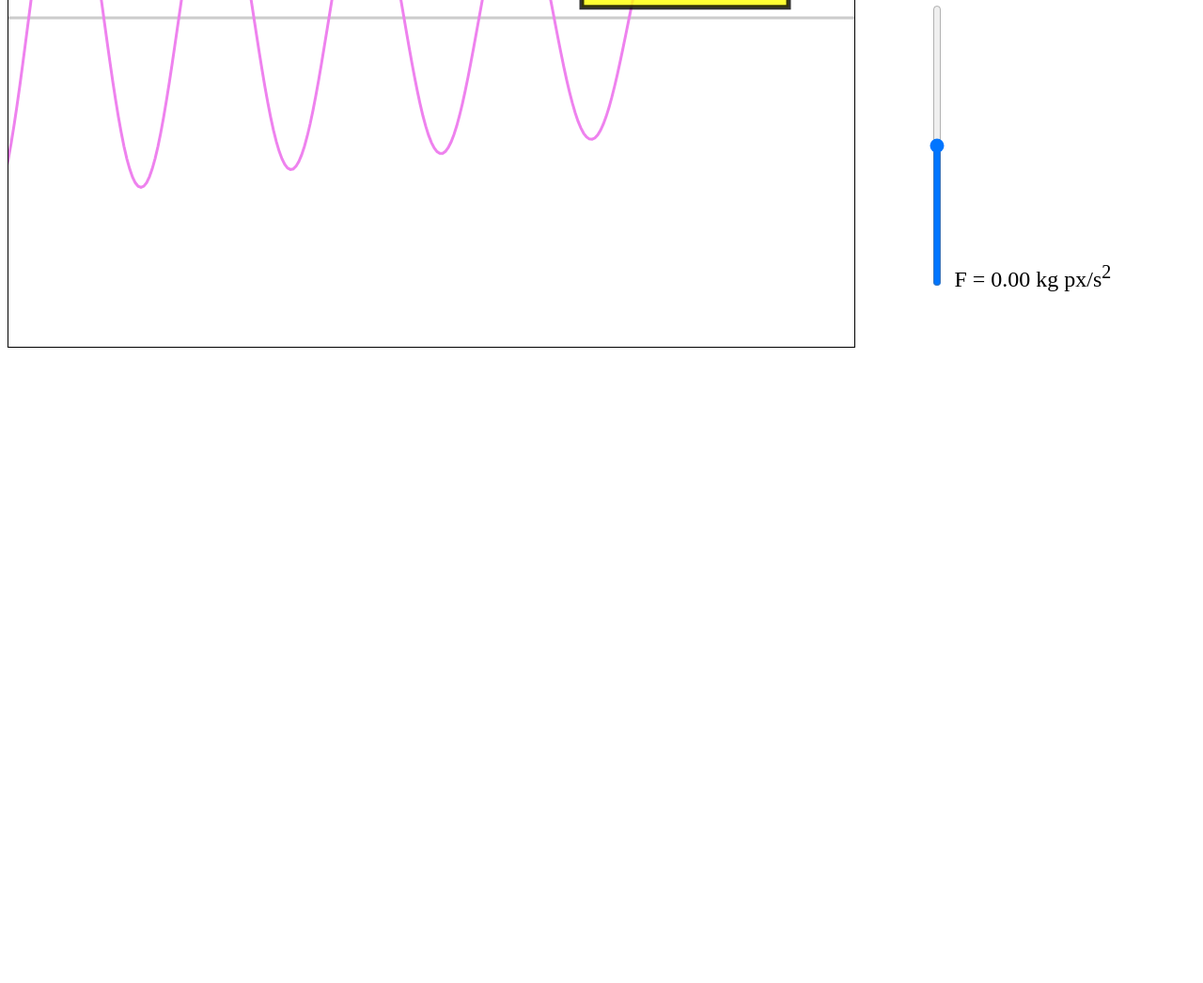
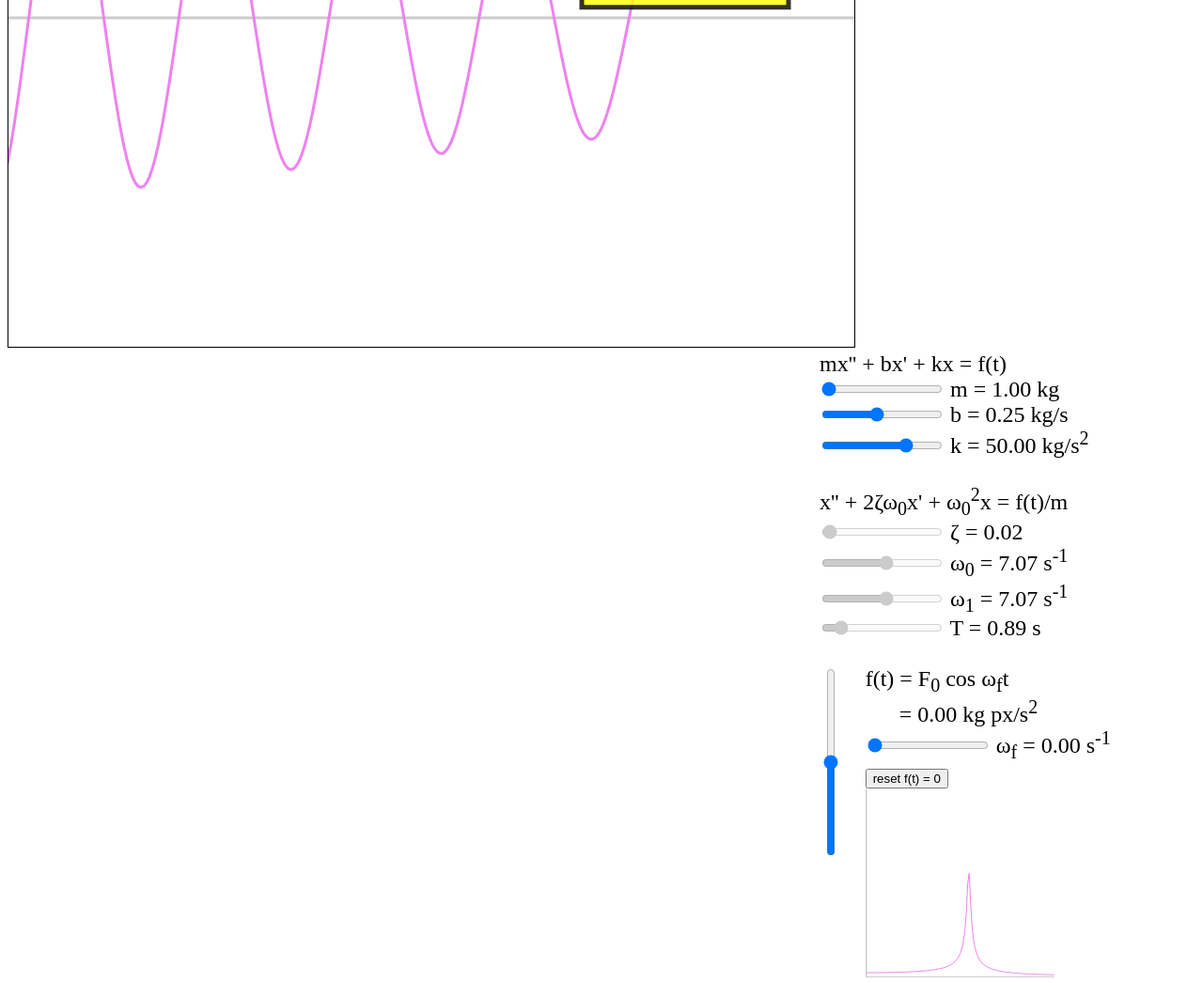
Before and after one commit to caseychu/spring-simulator, a plain HTML site: page index.html in a window 1280 px wide. Shown: the part 340-1386 px from the top of the page at 94% size. Before the commit the page ends 800 px from the top, so only its background shows below. Drawn offline with Linux system fonts and the light colour scheme.

Commit message:
lorentzian

```diff
--- a/index.html
+++ b/index.html
@@ -3,13 +3,14 @@
 	<head>
 		<title>Mass-Spring System</title>
 		<style type="text/css">
-			canvas {
+			#spring {
 				border: 1px solid black;
 			}
 
 			#controls {
 				float: right;
 				font-size: 1.5em;
+				width: 400px;
 			}
 		</style>
 	</head>
@@ -30,7 +31,13 @@
 			<div id="T"><input type="range" step="0.001" min="0" max="8" disabled /> T = <span></span> s</div>
 
 			<br />
-			<div id="f"><input type="range" style="width: 20px; height: 300px; -webkit-appearance: slider-vertical;" step="0.01" min="-5000" max="5000" value="0" /> F = <span></span> kg px/s<sup>2</sup></div>
+			<div id="f">
+				<input type="range" style="width: 20px; height: 200px; -webkit-appearance: slider-vertical; float: left; margin-right: 2em;" step="0.01" min="-5000" max="5000" value="0" />
+					f(t) = F<sub>0</sub> cos &omega;<sub>f</sub>t <br />&nbsp;&nbsp;&nbsp;&nbsp;&nbsp; = <span></span> kg px/s<sup>2</sup><br />
+					<div id="omegaf"><input type="range" step="0.001" min="0" max="13" value="0" /> &omega;<sub>f</sub> = <span></span> s<sup>-1</sup></div>
+					<button id="f-reset">reset f(t) = 0</button> <br />
+					<canvas id="lorentzian"></canvas>
+			</div>
 		</div>
 
 		<script src="spring.js" type="text/javascript"></script>
--- a/spring.js
+++ b/spring.js
@@ -108,14 +108,36 @@ window.onload = function () {
 			graph.points.shift();
 	};
 
+	// Lorentzian
+	var LORENTZIAN_MAX = 13;
+	var LORENTZIAN_WIDTH = 200;
+	var LORENTZIAN_HEIGHT = 200;
+	var lorentzian = new Renderer(document.getElementById('lorentzian'), LORENTZIAN_WIDTH, LORENTZIAN_HEIGHT, function (m, b, k, omegaf) {
+		var amplitudeVsOmega = function (omega) { return 1 / sqrt(sq(k / m - sq(omega)) + sq(omega * b / m)); };
+
+		// Draw a line at current omega
+		this.strokeStyle = '#ccc';
+		this.lineWidth = 1;
+		this.beginPath();
+		this.moveTo(omegaf * LORENTZIAN_WIDTH / LORENTZIAN_MAX, 0);
+		this.lineTo(omegaf * LORENTZIAN_WIDTH / LORENTZIAN_MAX, LORENTZIAN_HEIGHT);
+		this.stroke();
+
+		// Draw curve
+		this.strokeStyle = 'violet';
+		this.beginPath();
+		for (var o = 0; o < LORENTZIAN_MAX; o += 0.1)
+			this.lineTo(o * LORENTZIAN_WIDTH / LORENTZIAN_MAX, LORENTZIAN_HEIGHT * (1 - amplitudeVsOmega(o)));
+		this.stroke();
+
+	});
+	lorentzian.canvas.style.borderLeft = lorentzian.canvas.style.borderBottom = '1px solid #ccc';
+
 	var y = 500; // pixels
 	var v = 0; // pixels / second
 	var t0 = 0;
 
 	// Modify our constants
-	var m, k, b, f0;
-	var f = function (t) { return f0; }; // mass * pixels / second^2
-
 	var zeta = control('zeta', id, id, id);
 	var omega0 = control('omega0', id, id, id);
 	var omega1 = control('omega1', id, id, id);
@@ -126,12 +148,25 @@ window.onload = function () {
 		var o1 = omega1(sqrt(k / m - sq(b / m / 2)) || "?");
 		T(typeof o1 == 'number' ? 2 * PI / o1 : "?");
 		zeta(b / m / o0 / 2);
+		lorentzian.render(m, b, k, omegaf);
 	}
 
+	var m, k, b, f0, omegaf;
 	control('m', id, id, function (m_) { m = m_; output(); });
 	control('b', exp0, log, function (b_) { b = b_; output(); });
 	control('k', exp, log, function (k_) { k = k_; output(); });
-	control('f', id, id, function (f_) { f0 = f_; });
+	var ff = control('f', id, id, function (f_) { f0 = f_; });
+	var omegaff = control('omegaf', id, id, function (omegaf_) { omegaf = omegaf_; output(); });
+
+	// Forcing
+	var f = function (t) {
+		return ff(f0 * cos(omegaf * t / 1000));
+	}; // mass * pixels / second^2
+	document.getElementById('f-reset').onclick = function () {
+		f0 = ff(0);
+		omegaf = omegaff(0);
+		output();
+	};
 
 	requestAnimationFrame(function step(t) {
 		// The user left the page for a while... pick up where they left off.
@@ -155,7 +190,7 @@ window.onload = function () {
 		requestAnimationFrame(step);
 	});
 
-
+	// Dragging the block
 	var dragging = false;
 	var grabberY, lastY, lastT;
 	spring.canvas.onmousedown = function (e) {
```
